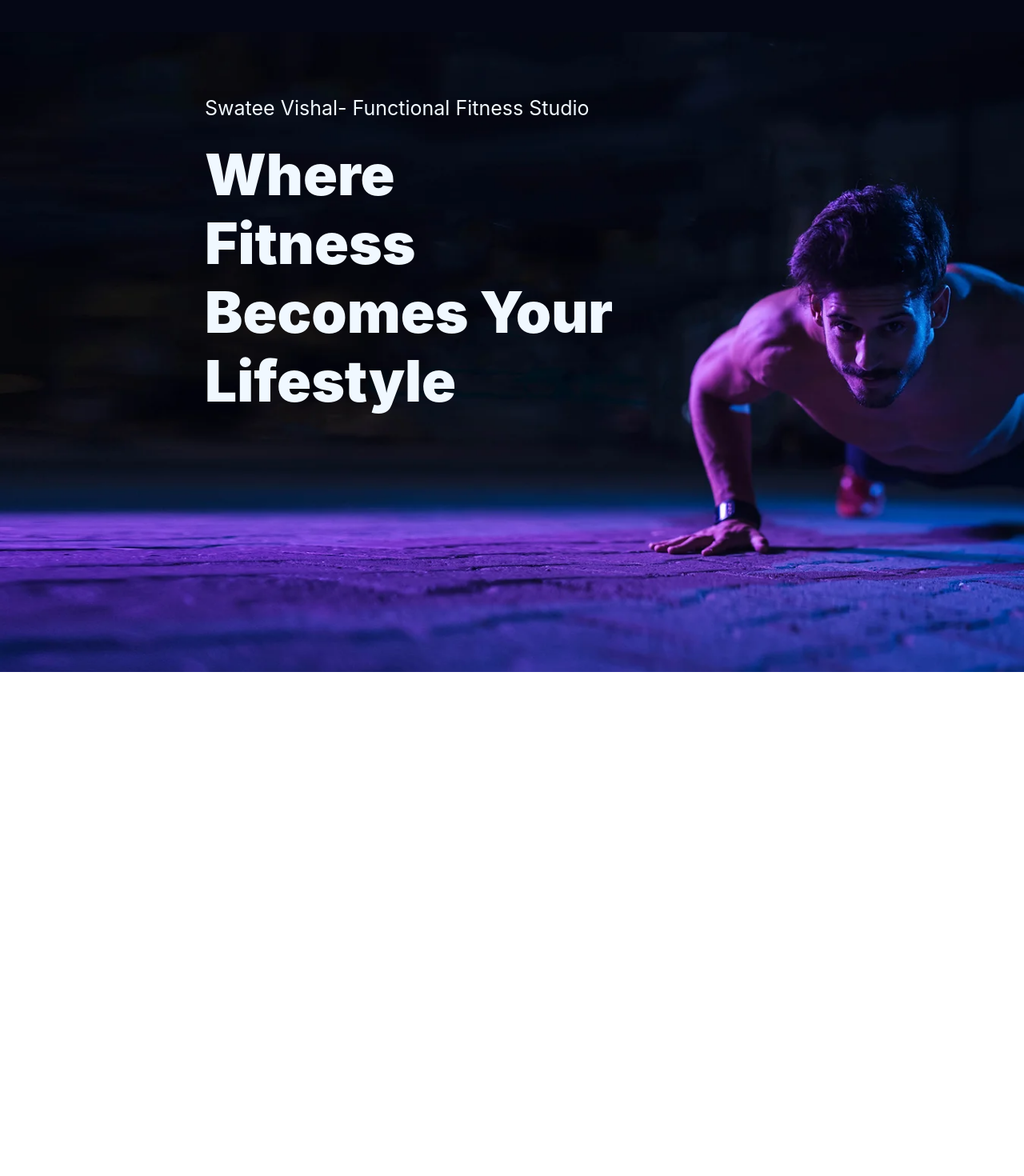
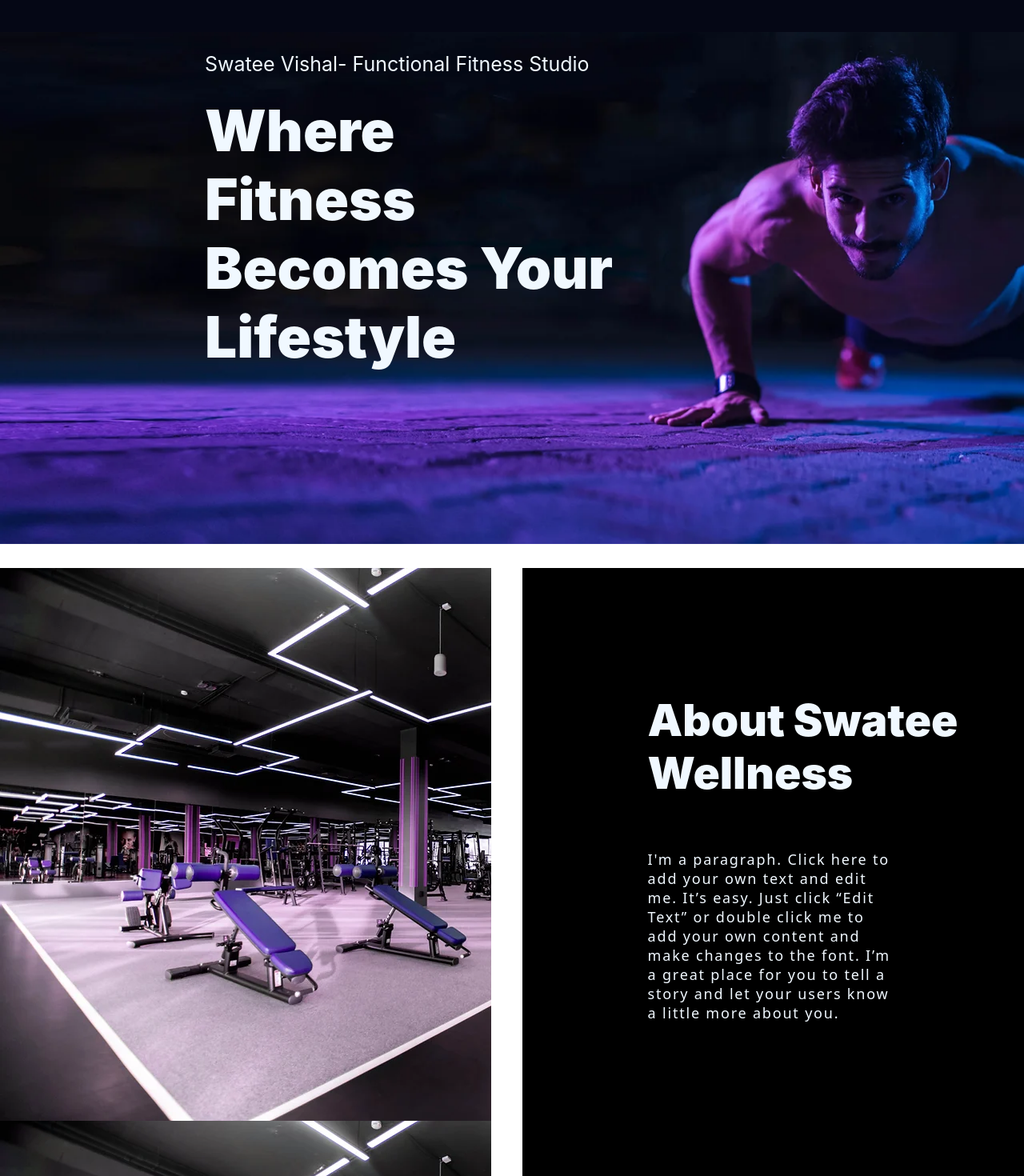
Before and after one commit to sachinCodes98/vishalswateewellness, a React (Create React App) app in the folder website/: page / in a window 1280 px wide. Shown: the part 120-1590 px from the top of the page at 80% size. Before the commit the page ends 800 px from the top, so only its background shows below. Built offline with nearby package versions, Linux system fonts and the light colour scheme.

Commit message:
About Component created and mounted

```diff
--- a/website/src/App.js
+++ b/website/src/App.js
@@ -1,4 +1,5 @@
 import './App.css';
+import About from './components/About';
 import Intro from './components/Intro';
 import Navbar from './components/Navbar';
 
@@ -7,6 +8,7 @@ function App() {
     <div className="App">
       <Navbar />
       <Intro />
+      <About />
     </div>
   );
 }
--- /dev/null
+++ b/website/src/components/About.jsx
@@ -0,0 +1,41 @@
+import React, { useState, useEffect, useRef } from 'react';
+import "../styles/about.css"
+
+const About = () => {
+    const [playAnimation, setPlayAnimation] = useState(false);
+  const componentRef = useRef();
+
+  useEffect(() => {
+    const options = {
+      root: null,
+      rootMargin: '0px',
+      threshold: 0.5, // Adjust this value as needed
+    };
+
+    const observer = new IntersectionObserver(handleIntersection, options);
+    observer.observe(componentRef.current);
+
+    return () => {
+      observer.disconnect();
+    };
+  }, []);
+
+  const handleIntersection = (entries) => {
+    if (entries[0].isIntersecting) {
+      setPlayAnimation(true);
+    }
+  };
+  return (
+    <div classname="aboutContainer">
+        <div className="aboutChild">
+        <div ref={componentRef} className="aboutBgDiv"></div>
+        {playAnimation && <div className="aboutMainDiv">
+            <p className="aboutHeader">About Swatee Wellness</p>
+            <p className="aboutText">I'm a paragraph. Click here to add your own text and edit me. It’s easy. Just click “Edit Text” or double click me to add your own content and make changes to the font. I’m a great place for you to tell a story and let your users know a little more about you.</p>
+        </div>}
+        </div>
+    </div>
+  )
+}
+
+export default About
--- /dev/null
+++ b/website/src/components/Cursor.jsx
@@ -0,0 +1,32 @@
+import React, { useState, useEffect } from 'react';
+import "../styles/cursor.css";
+
+const Cursor = () => {
+  const [cursorPosition, setCursorPosition] = useState({ x: 0, y: 0 });
+
+  useEffect(() => {
+    // Add a mousemove event listener to track the cursor's position.
+    const updateCursorPosition = (e) => {
+      setCursorPosition({ x: e.clientX, y: e.clientY });
+    };
+
+    window.addEventListener('mousemove', updateCursorPosition);
+
+    // Clean up the event listener when the component unmounts.
+    return () => {
+      window.removeEventListener('mousemove', updateCursorPosition);
+    };
+  }, []);
+
+  return (
+    <div
+      className="cursor"
+      style={{
+        left: cursorPosition.x + 'px',
+        top: cursorPosition.y + 'px',
+      }}
+    ></div>
+  );
+};
+
+export default Cursor;
--- a/website/src/components/Intro.jsx
+++ b/website/src/components/Intro.jsx
@@ -1,15 +1,18 @@
 import React from 'react'
 import "../styles/intro.css"
+import Cursor from './Cursor'
 
 const Intro = () => {
   return (
     <div className="introContainer">
+            <div className="introBgOnly"></div>
         <div className="introTextDiv">
             <p className="introText">Swatee Vishal- Functional Fitness Studio</p>
             <div className="introBoldTextDiv">
                 <span className="fitnessTextBold">Where Fitness Becomes Your Lifestyle</span>
             </div>
         </div>
+        <Cursor />
     </div>
   )
 }
--- /dev/null
+++ b/website/src/styles/about.css
@@ -0,0 +1,58 @@
+.aboutContainer {
+  width: 100%;
+  height: 100vh;
+  z-index: 1;
+}
+.aboutChild {
+  width: 100%;
+  height: 100%;
+  display: flex;
+  /* flex-direction: row; */
+  justify-content: space-between;
+  z-index: -3;
+  background-color: white;
+}
+.aboutBgDiv {
+    border-top: 30px solid white;
+    width: 48%;
+    background-image: url("../gallery/gymPicBelowIntro.webp");
+    /* position: fixed;
+    z-index:-2; */
+
+}
+.aboutMainDiv {
+  /* border: 10px solid white; */
+  border-top: 30px solid white;
+  width: 49%;
+  height: 100vh;
+  background-color: #000;
+}
+.aboutHeader{
+    text-align: left;
+    margin: 25% 0% 0% 25%;
+    color: aliceblue;
+    font-size: 55px;
+    font-weight:1000;
+    letter-spacing: 0em;
+    animation: slideLeftIn 2s ease-in;
+}
+.aboutText{
+    color: aliceblue;
+    font-size:18px;
+    font-family: system-ui, -apple-system, BlinkMacSystemFont, 'Segoe UI', Roboto, Oxygen, Ubuntu, Cantarell, 'Open Sans', 'Helvetica Neue', sans-serif;
+    font-weight: 300;
+    letter-spacing: 0.1em;
+    margin: 10% 25% 0% 25%;
+    text-align: left;
+    animation: slideLeftIn 3s ease-in;
+}
+@keyframes slideLeftIn{
+    0%{
+        transform: translateX(100%);
+        opacity: 0;
+    }
+    100%{
+        transform: translateX(0);
+        opacity: 1;
+    }
+}
--- /dev/null
+++ b/website/src/styles/cursor.css
@@ -0,0 +1,12 @@
+.cursor {
+    position: fixed;
+    width: 80px;
+    height: 80px;
+    background-color: #8b77cd; /* Set your desired background color */
+    border-radius: 50%;
+    pointer-events: none; /* This prevents the cursor from blocking interactions with elements behind it */
+    z-index: -1; /* Set a value between the z-index of the text (1) and the background of .introTextDiv (-1) */
+    transform: translate(-50%, -50%); /* Center the cursor on the mouse pointer */
+    transition: transform 0.1s, background-color 0.1s;
+  }
+  /* Add additional styles or animations as needed */
--- a/website/src/styles/intro.css
+++ b/website/src/styles/intro.css
@@ -1,20 +1,26 @@
 .introContainer{
     width: 100%;
     height: 100vh;
+    box-sizing: content-box;
 }
-.introTextDiv{
-    margin-top: 20vh;
+.introBgOnly{
     width: 100%;
     height: 100%;
     background-image: url("../gallery/introBgImg.webp");
-    position: fixed;
-    z-index:-1;
     background-size:100%;
     background-position: center;
-    background-color: #000000;
+    position: fixed;
+    z-index:-3;
 }
+.introTextDiv{
+    padding-top: 20vh;
+    width: 100%;
+    height: 100%;
+    /* background-color: #000000;     */
+}
+
 .introText{
-    margin-top: 10vh;
+    /* margin-top: 10vh; */
     font-size: 25px;
     /* border: 1px solid white; */
     width: 40%;
@@ -22,6 +28,8 @@
     color: aliceblue;
     position: left center;
     text-align: left;
+    animation: slideIn 1.5s ease-in;
+    z-index: 4;
 }
 .introBoldTextDiv{
     /* border: 1px solid white; */
@@ -35,4 +43,16 @@
     font-size: 71px;
     font-weight: 1000;
     letter-spacing: 0em;
+    animation: slideIn 2.5s ease-in;
 }
+
+@keyframes slideIn{
+    0%{
+        transform: translateY(-100%);
+        opacity: 0;
+    }
+    100%{
+        transform: translateY(0);
+        opacity: 1;
+    }
+}
```
